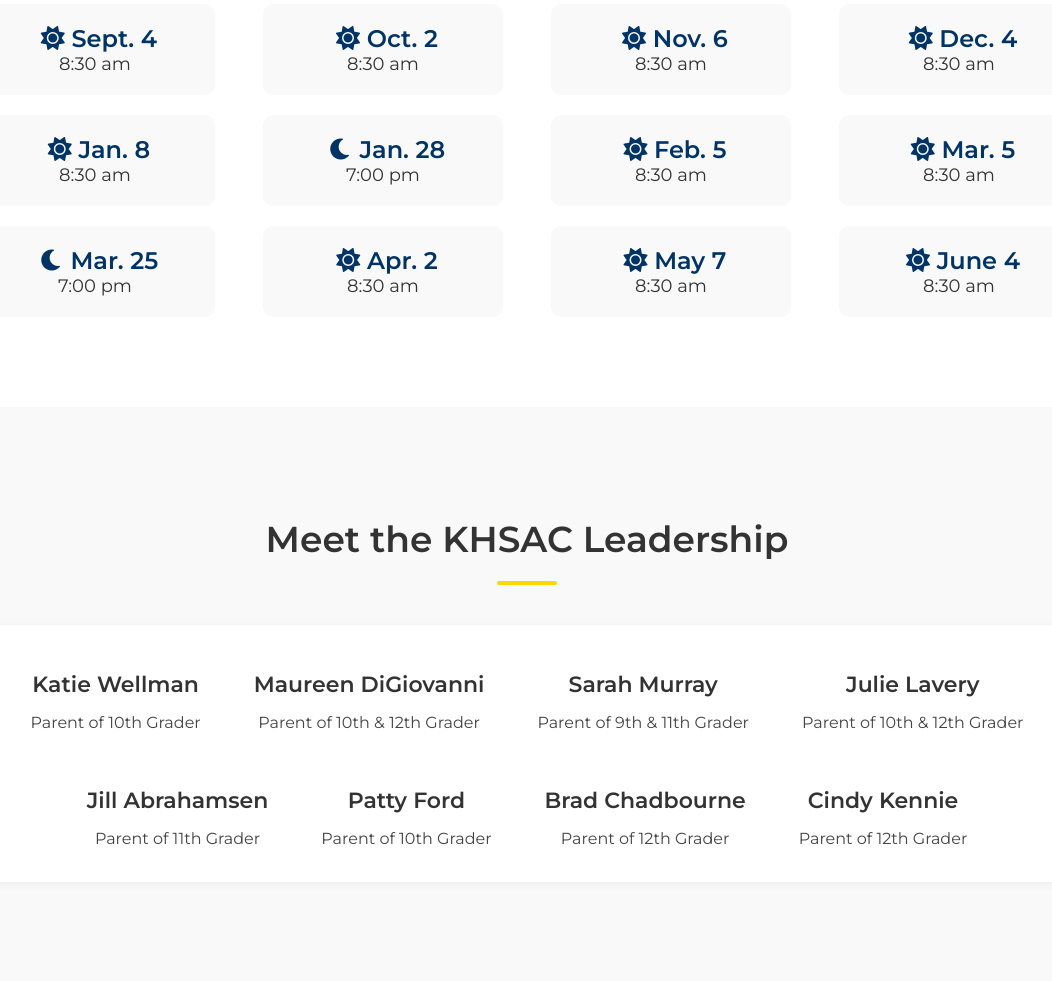
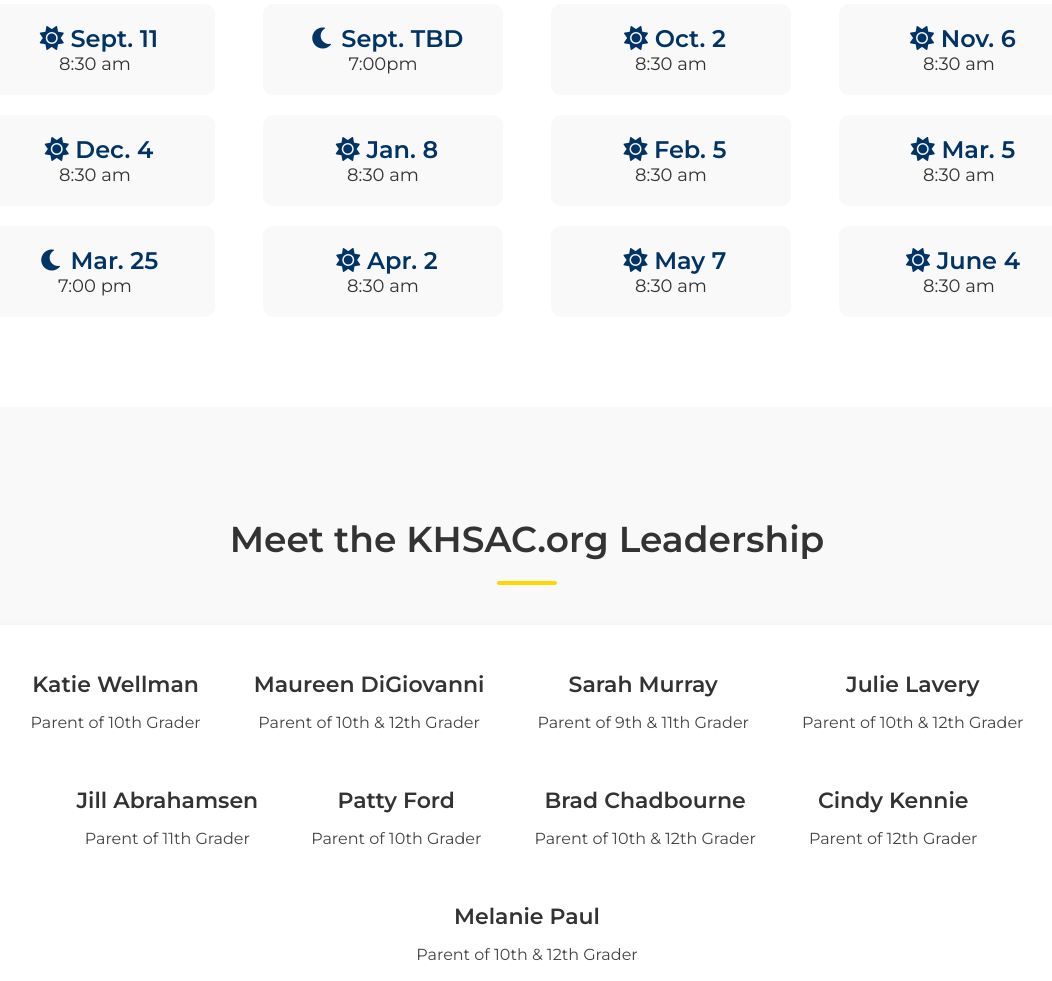
Before and after one commit to hen1227/khs-ac-website, a website built with webpack: page index.html in a window 1280 px wide. Shown: the part 2616-3597 px from the top of the page, without its empty margins (113-1165 px from the left). Built offline with nearby package versions, Linux system fonts and the light colour scheme.

Commit message:
Minor updates.

```diff
--- a/index.html
+++ b/index.html
@@ -177,8 +177,12 @@
       evening at <strong>7:00 pm</strong>. Please drop in!</p>
     <div class="meetings-timeline">
       <div class="timeline-item">
-        <div class="timeline-date"><i class="fas fa-sun"></i> Sept. 4</div>
+        <div class="timeline-date"><i class="fas fa-sun"></i> Sept. 11</div>
         <div class="timeline-content">8:30 am</div>
+      </div>
+      <div class="timeline-item">
+        <div class="timeline-date"><i class="fas fa-moon"></i> Sept. TBD</div>
+        <div class="timeline-content">7:00pm</div>
       </div>
       <div class="timeline-item">
         <div class="timeline-date"><i class="fas fa-sun"></i> Oct. 2</div>
@@ -195,10 +199,6 @@
       <div class="timeline-item">
         <div class="timeline-date"><i class="fas fa-sun"></i> Jan. 8</div>
         <div class="timeline-content">8:30 am</div>
-      </div>
-      <div class="timeline-item">
-        <div class="timeline-date"><i class="fas fa-moon"></i> Jan. 28</div>
-        <div class="timeline-content">7:00 pm</div>
       </div>
       <div class="timeline-item">
         <div class="timeline-date"><i class="fas fa-sun"></i> Feb. 5</div>
@@ -235,7 +235,7 @@
 <!-- Leadership -->
 <section id="leadership" class="section bg-light">
   <div class="container">
-    <h2>Meet the KHSAC Leadership</h2>
+    <h2>Meet the KHSAC.org Leadership</h2>
     <div class="leadership-container">
       <!-- Leadership Profiles -->
       <div class="leader-card">
@@ -271,12 +271,17 @@
       <div class="leader-card">
         <!--        <img src="Brad_Chadbourne.jpg" alt="Jill Abrahamsen">-->
         <h3>Brad Chadbourne</h3>
-        <p>Parent of 12th Grader</p>
+        <p>Parent of 10th & 12th Grader</p>
       </div>
       <div class="leader-card">
         <!--        <img src="Cindy_Kennie.jpg" alt="Jill Abrahamsen">-->
         <h3>Cindy Kennie</h3>
         <p>Parent of 12th Grader</p>
+      </div>
+      <div class="leader-card">
+        <!--        <img src="Cindy_Kennie.jpg" alt="Jill Abrahamsen">-->
+        <h3>Melanie Paul</h3>
+        <p>Parent of 10th & 12th Grader</p>
       </div>
     </div>
   </div>
```
Also changed, not shown: project-graduation.html (+0 -2 lines).
